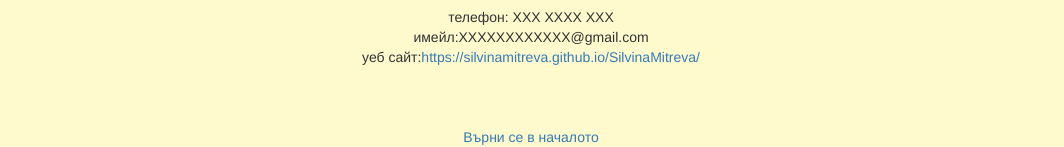
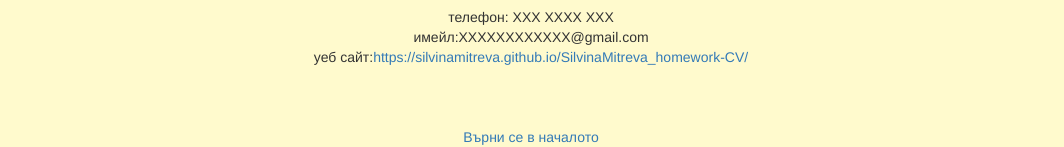
Before and after one commit to SilvinaMitreva/SilvinaMitreva_homework-CV, a plain HTML site: page index.html in a window 1280 px wide. Shown: the part 1057-1204 px from the top of the page, without its empty margins (124-1188 px from the left). Drawn offline with nearby package versions, Linux system fonts and the light colour scheme.

Commit message:
Update index.html

```diff
--- a/index.html
+++ b/index.html
@@ -79,7 +79,7 @@
 	  <h2 style="padding-top: 50px">Контакти:</h2>
 	  <p>телефон: XXX XXXX XXX<br>
 	  имейл:XXXXXXXXXXXX@gmail.com<br>
-	  уеб сайт:<a href="https://silvinamitreva.github.io/SilvinaMitreva/">https://silvinamitreva.github.io/SilvinaMitreva/</a>
+	  уеб сайт:<a href="https://silvinamitreva.github.io/SilvinaMitreva_homework-CV/">https://silvinamitreva.github.io/SilvinaMitreva_homework-CV/</a>
 
 	  </p>
 	  <p class="hidden-print" style="padding-top: 50px">
```
